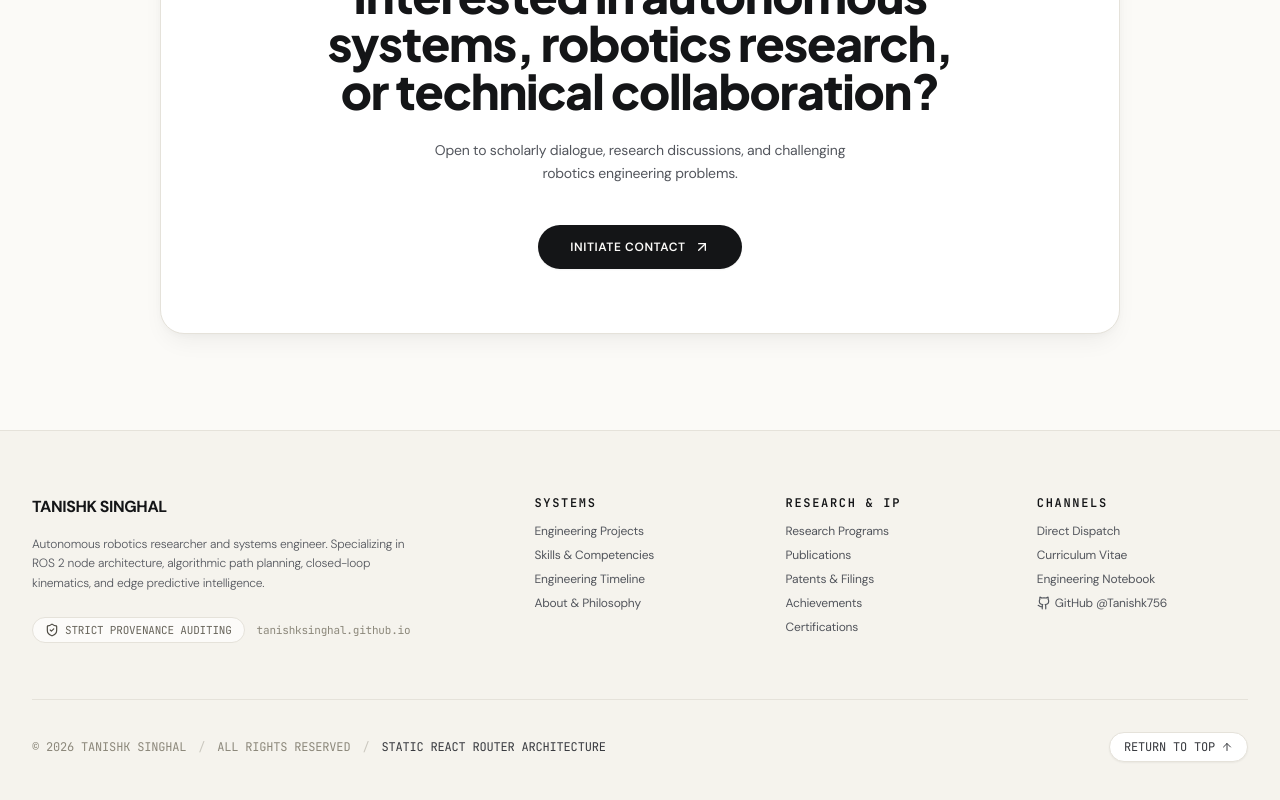
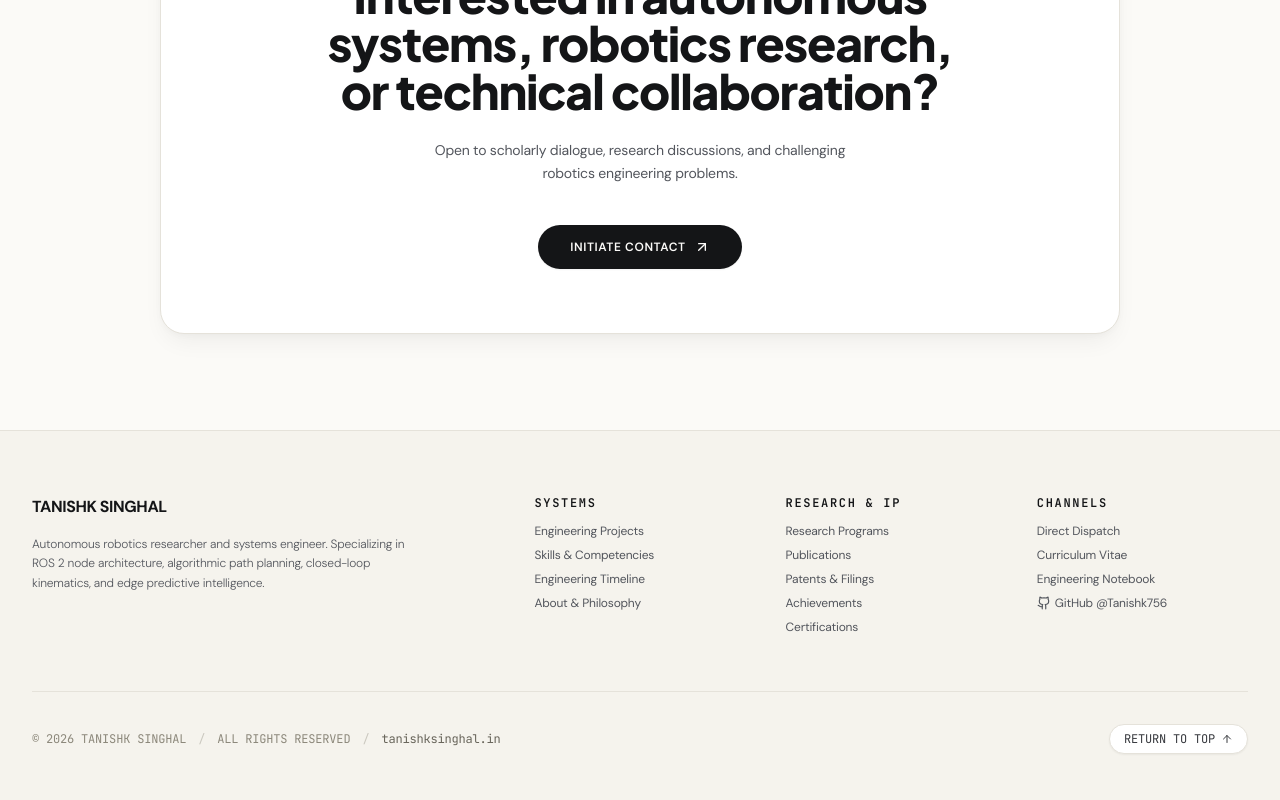
Before and after one commit to Tanishk756/tanishksinghal.github.io, a React (Vite) app: page / in a window 1280 px wide. Shown: the part 1819-2619 px from the top of the page. Built offline with nearby package versions, Linux system fonts and the light colour scheme; no server answers.

Commit message:
style: refine professional portfolio footer

```diff
--- a/src/components/layout/Footer.tsx
+++ b/src/components/layout/Footer.tsx
@@ -1,6 +1,6 @@
 import React from 'react';
 import { Link } from 'react-router-dom';
-import { Github, ShieldCheck, ArrowUp } from 'lucide-react';
+import { Github, ArrowUp } from 'lucide-react';
 import { profileData } from '../../generated/profile';
 
 export const Footer: React.FC = () => {
@@ -26,16 +26,6 @@ export const Footer: React.FC = () => {
             <p className="text-ink-600 text-xs leading-relaxed font-sans max-w-sm font-light">
               Autonomous robotics researcher and systems engineer. Specializing in ROS 2 node architecture, algorithmic path planning, closed-loop kinematics, and edge predictive intelligence.
             </p>
-
-            <div className="pt-2 flex flex-wrap items-center gap-3">
-              <div className="inline-flex items-center gap-1.5 px-3 py-1 rounded-full bg-paper-100 border border-paper-400 text-[11px] font-mono text-stone-600">
-                <ShieldCheck className="w-3.5 h-3.5 text-stone-700" />
-                <span>STRICT PROVENANCE AUDITING</span>
-              </div>
-              <span className="text-[11px] font-mono text-stone-500">
-                tanishksinghal.github.io
-              </span>
-            </div>
           </div>
 
           {/* Systems & Engineering */}
@@ -145,7 +135,7 @@ export const Footer: React.FC = () => {
             <span className="opacity-40">/</span>
             <span>ALL RIGHTS RESERVED</span>
             <span className="opacity-40">/</span>
-            <span className="text-ink-700">STATIC REACT ROUTER ARCHITECTURE</span>
+            <span className="text-stone-600">tanishksinghal.in</span>
           </div>
 
           <button
```
